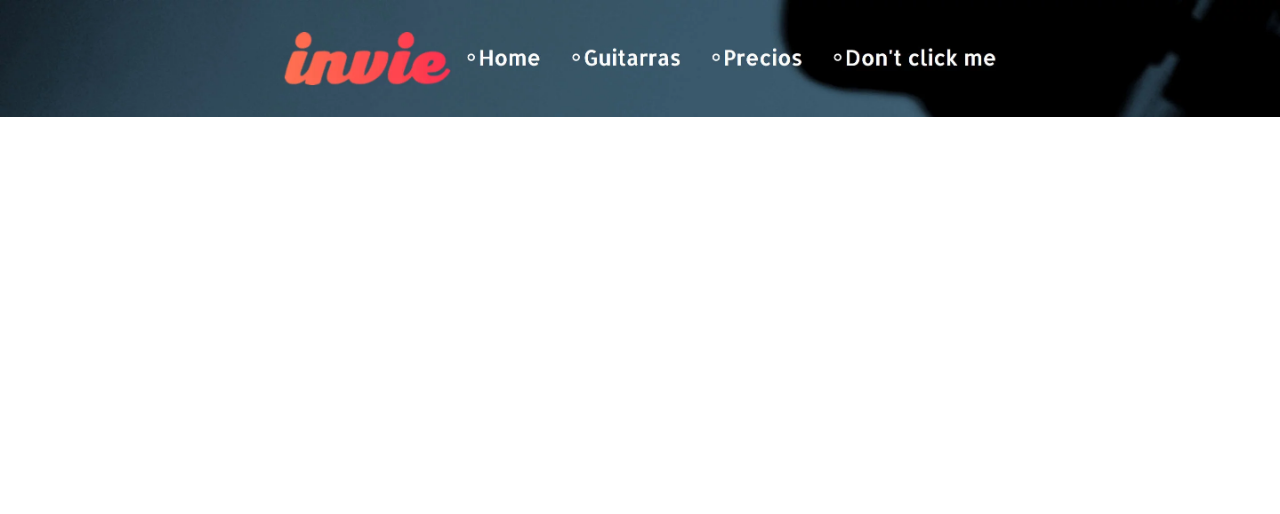
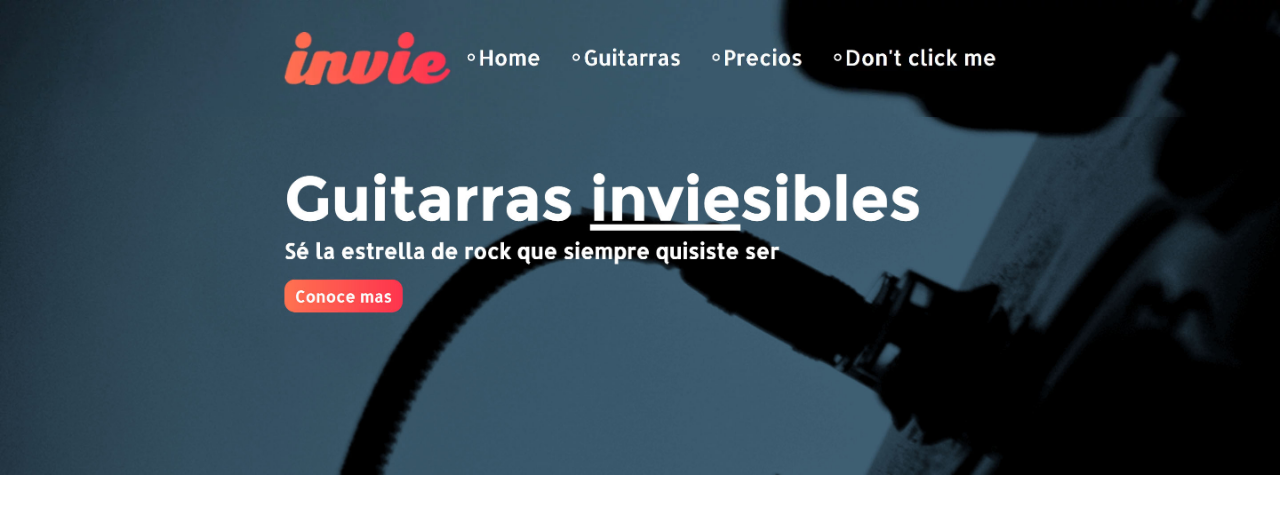
Before and after one commit to JFigue27/invie-github, a plain HTML site: page index.html in a window 1280 px wide. Drawn offline with Linux system fonts and the light colour scheme.

Commit message:
agregando nuevo hero

```diff
--- a/index.html
+++ b/index.html
@@ -17,6 +17,7 @@
 
 <body>
     <img src="images/header.jpg">
+    <img src="images/hero.jpg">
 </body>
 
 </html>
```
